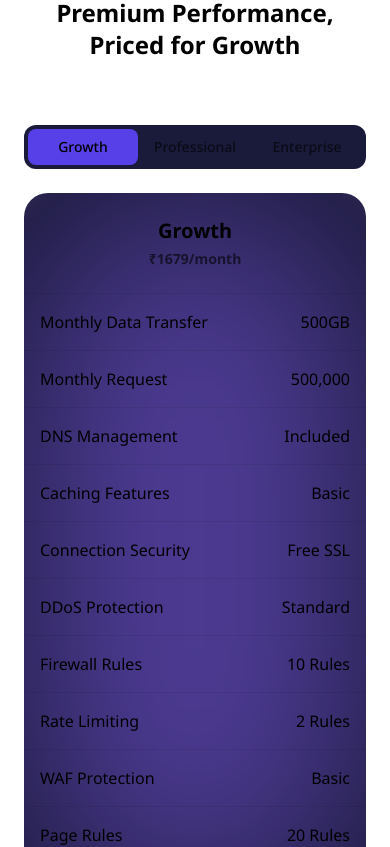
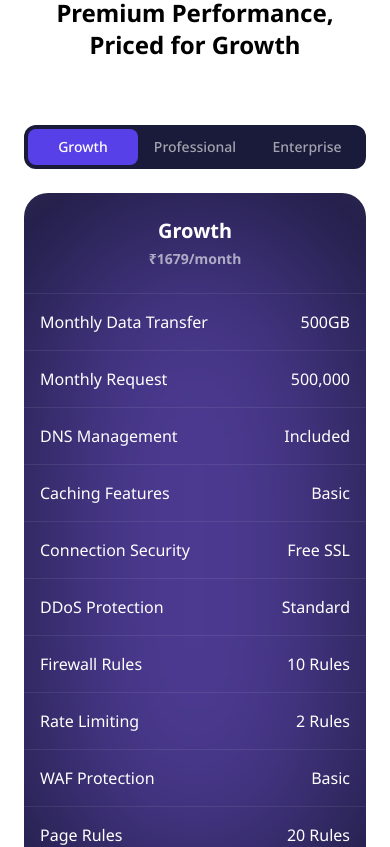
Before and after one commit to varunpandey0502/vergecloud-cdn, a Next.js app: page / in a window 390 px wide. Shown: the part 5740-6587 px from the top of the page. Built offline with nearby package versions, Linux system fonts and the light colour scheme.

Commit message:
ui: fix colors in mobile view

```diff
--- a/components/pricing.tsx
+++ b/components/pricing.tsx
@@ -121,8 +121,9 @@ export default function Pricing() {
                           </span>
                         </h3>
                       </div>
-                    </th>
+                    </th>{" "}
                     <th className="p-4 w-1/4 bg-[#1F1F47]/10 rounded-3xl relative border-b-2 border-white/80">
+                      {" "}
                       <div className="relative z-10">
                         <h3 className="text-xl font-bold text-black text-center">
                           Professional
@@ -198,8 +199,8 @@ export default function Pricing() {
               onClick={() => setSelectedPlan("growth")}
               className={`flex-1 py-2 px-4 rounded-lg text-sm font-medium transition-all ${
                 selectedPlan === "growth"
-                  ? "bg-primary text-black"
-                  : "text-black/60"
+                  ? "bg-primary text-white"
+                  : "text-white/60"
               }`}
             >
               Growth
@@ -208,8 +209,8 @@ export default function Pricing() {
               onClick={() => setSelectedPlan("professional")}
               className={`flex-1 py-2 px-4 rounded-lg text-sm font-medium transition-all ${
                 selectedPlan === "professional"
-                  ? "bg-primary text-black"
-                  : "text-black/60"
+                  ? "bg-primary text-white"
+                  : "text-white/60"
               }`}
             >
               Professional
@@ -218,8 +219,8 @@ export default function Pricing() {
               onClick={() => setSelectedPlan("enterprise")}
               className={`flex-1 py-2 px-4 rounded-lg text-sm font-medium transition-all ${
                 selectedPlan === "enterprise"
-                  ? "bg-primary text-black"
-                  : "text-black/60"
+                  ? "bg-primary text-white"
+                  : "text-white/60"
               }`}
             >
               Enterprise
@@ -241,14 +242,14 @@ export default function Pricing() {
               />
 
               {/* Plan Header */}
-              <div className="relative z-10 p-6 text-center border-b border-black/[0.08]">
-                <h3 className="text-xl font-bold text-black">
+              <div className="relative z-10 p-6 text-center border-b border-white/[0.08]">
+                <h3 className="text-xl font-bold text-white">
                   {selectedPlan === "growth"
                     ? "Growth"
                     : selectedPlan === "professional"
                     ? "Professional"
                     : "Enterprise"}
-                  <span className="block text-sm text-black/60 mt-1">
+                  <span className="block text-sm text-white/60 mt-1">
                     {selectedPlan === "growth"
                       ? "₹1679"
                       : selectedPlan === "professional"
@@ -264,10 +265,10 @@ export default function Pricing() {
                 {features.map((feature, index) => (
                   <div
                     key={index}
-                    className="flex items-center justify-between p-4 border-b border-black/[0.08]"
+                    className="flex items-center justify-between p-4 border-b border-white/[0.08]"
                   >
-                    <span className="text-black">{feature.name}</span>
-                    <span className="text-black ml-4">
+                    <span className="text-white">{feature.name}</span>
+                    <span className="text-white ml-4">
                       {feature[selectedPlan]}
                     </span>
                   </div>
```
